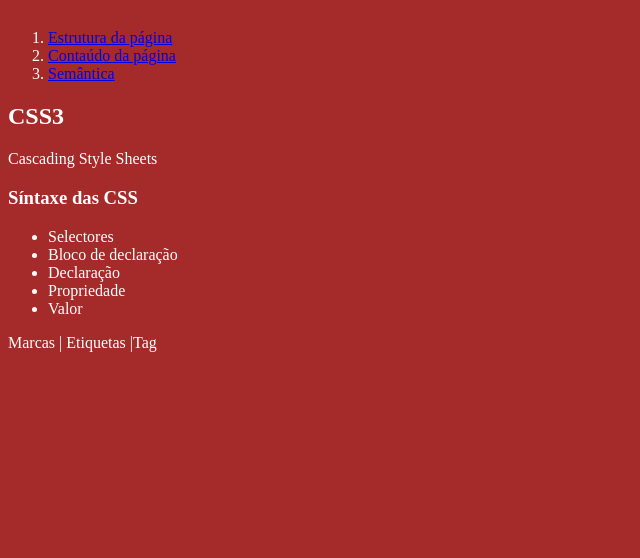
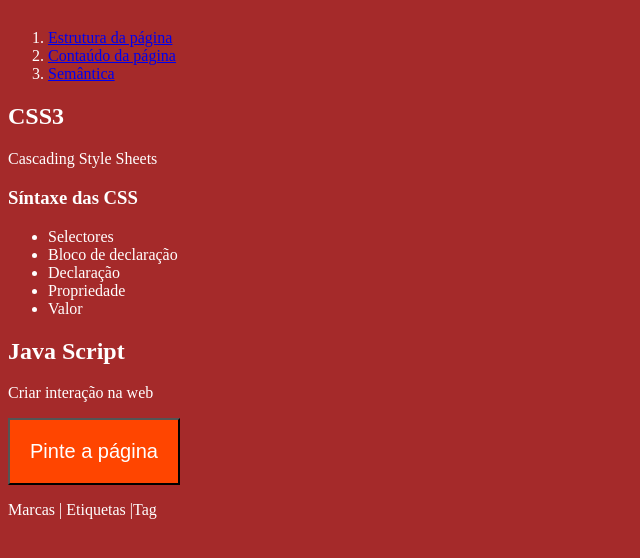
Before and after one commit to gerafimjoaquim/site_estatico, a plain HTML site: page index.html in a window 1280 px wide. Shown: the part 134-692 px from the top of the page, without its empty margins (0-640 px from the left). Drawn offline with Linux system fonts and the light colour scheme.

Commit message:
O que é Java Script?

```diff
--- a/index.html
+++ b/index.html
@@ -32,6 +32,11 @@
 			<li>Valor</li>
 		</ul>
 	</section>
+	<article>
+		<h2>Java Script</h2>
+		<p>Criar interação na web</p>
+		<button>Pinte a página</button>
+	</article>
 	<footer>
 		<p>Marcas | Etiquetas  |Tag</p>
 	</footer>
@@ -42,4 +47,21 @@
 		background-color:brown;
 		color:white;
 	}
+
+	button{
+		padding:20px;
+		background-color:orangered;
+		font-size:20px;
+		color:#fff;
+	}
+
 </style>
+
+<script>
+	const botao=document.getElementsByTagName("button");
+	const corpo=document.getElementsByTagName("body");
+
+		botao[0].onclick=function(){
+			corpo[0].style.backgroundColor="pink";
+		}
+</script>
```
